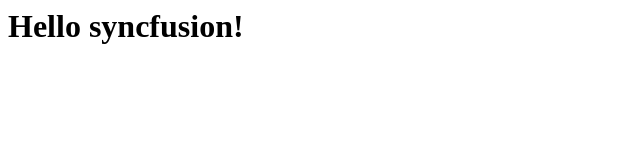
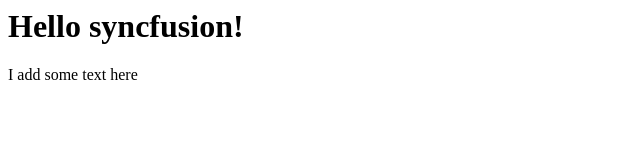
Before and after one commit to vinithadevi-murugan/demo-app, a plain HTML site: page index.html in a window 1280 px wide. Shown: the whole page, without its empty margins (0-640 px from the left). Drawn offline with Linux system fonts and the light colour scheme.

Commit message:
initial commit

```diff
--- a/index.html
+++ b/index.html
@@ -1 +1,2 @@
 <h1> Hello syncfusion! </h1>
+<p> I add some text here </p>
```
